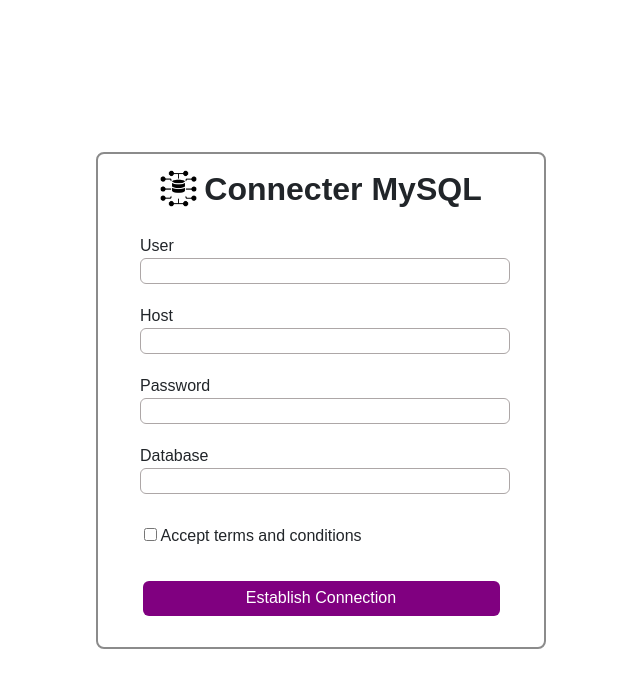
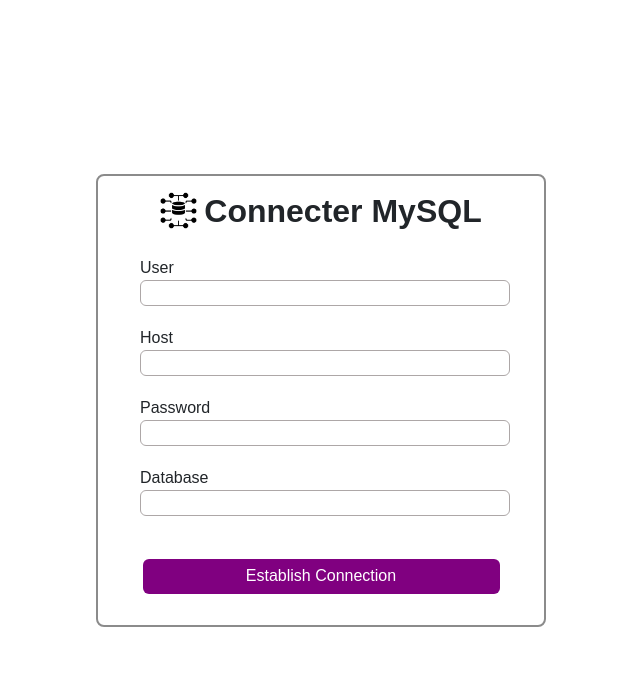
Before and after one commit to smzainrazauit67/fypcs11-v3-mysql_connector, a React (Create React App) app: page /sqlconnection in a window 1280 px wide. Shown: the top 688 px of the page, without its empty margins (319-959 px from the left). Built offline with nearby package versions, Linux system fonts and the light colour scheme.

Commit message:
updated sqlconnector

```diff
--- a/src/components/Sqlconnection/Sqlconnection.js
+++ b/src/components/Sqlconnection/Sqlconnection.js
@@ -113,9 +113,6 @@
                             <span className={Sqlconnection["error-message"]} >{formik.errors.database}</span>
                         ) : null}
                     </div>
-                    <div className={Sqlconnection.checkbox}>
-                        <input type="checkbox" />  Accept terms and conditions
-                </div>
                     <div className={Sqlconnection["signup-btn"]}>
                         <input type="button"
                              name="" value="Establish Connection" onClick={() => signUp()} />
```
